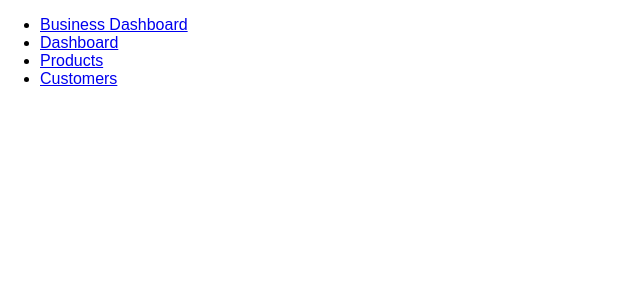
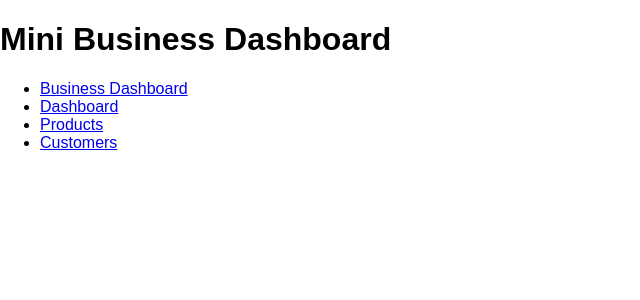
Before and after one commit to khalidsayeedi10/mini-business-dashboard, a React (Vite) app: page / in a window 1280 px wide. Shown: the top 300 px of the page, without its empty margins (0-640 px from the left). Built offline with nearby package versions, Linux system fonts and the light colour scheme.

Commit message:
Add header component

```diff
--- a/src/App.tsx
+++ b/src/App.tsx
@@ -1,8 +1,10 @@
 import Sidebar from "./components/Sidebar";
+import Header from "./components/Header";
 
 export default function App() {
 	return (
 		<div className="app">
+			<Header />
 			<Sidebar />
 		</div>
 	);
--- /dev/null
+++ b/src/components/Header.tsx
@@ -0,0 +1,9 @@
+function Header() {
+    return (
+        <header className="header">
+            <h1>Mini Business Dashboard</h1>
+        </header>
+    );
+}
+
+export default Header;
```
